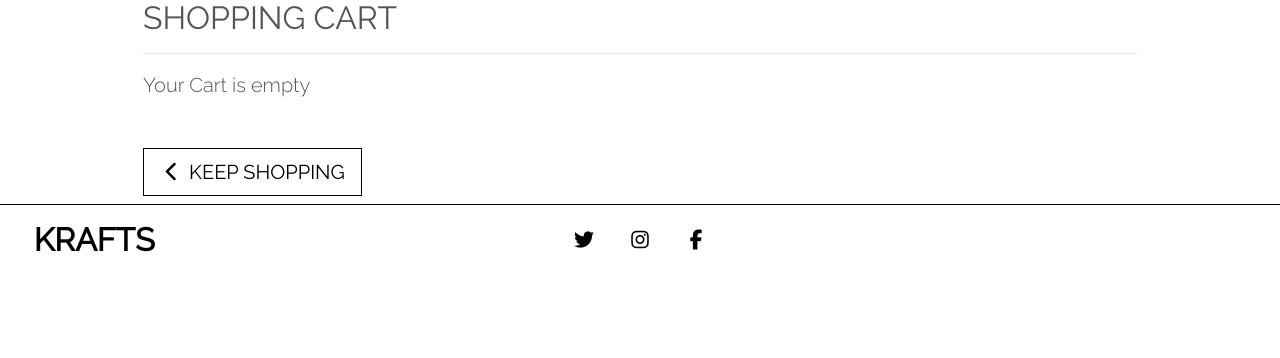
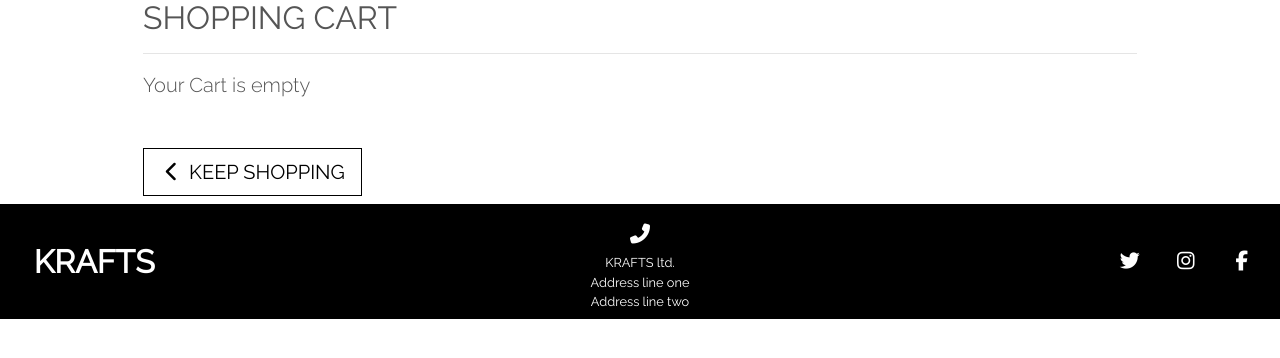
Before and after one commit to DarraghReid/krafts, a Django app: page /cart/ in a window 1280 px wide. Shown: the part 175-533 px from the top of the page. Run offline with Django 3.2, Linux system fonts and the light colour scheme; parts of the project's set-up code (start-up, migrations or seed data) failed here and were passed over; some libraries are stand-ins or nearby versions.

Commit message:
finish footer

```diff
--- a/templates/base.html
+++ b/templates/base.html
@@ -100,23 +100,44 @@
         {% endblock %}
 
         <!-- Footer -->
-        <footer class="row" id="footer">
-            <!-- Logo with link to home URL -->
-            <div class="col-2 py-3">
+        <footer class="row bg-black" id="footer">
+            <!-- COL1: Logo with link to home URL -->
+            <div class="col-2 py-3 d-flex align-items-center justify-content-center">
                 <a href="{% url 'home' %}" class="main-logo-link text-center">
-                    <h2 class="logo-font text-black my-0">
+                    <h2 class="logo-font text-white my-0">
                         <strong>
                             KRAFTS
                         </strong>
                     </h2>
                 </a>
             </div>
-            <!-- Social links -->
-            <div class="col-8">
+            <!-- COL2: Contact info -->
+            <div class="col-8 d-flex align-items-center justify-content-center">
+                <a class="text-white nav-link" href="{% url 'contact' %}" id="user-options">
+                    <div class="text-center">
+                        <div class="icon my-2">
+                            <i class="fas fa-phone-alt fa-lg"></i>
+                        </div>
+                        <small>
+                            <p class="my-0 ">
+                                KRAFTS ltd.
+                            </p>
+                            <p class="my-0 ">
+                                Address line one
+                            </p>
+                            <p class="my-0 ">
+                                Address line two
+                            </p>
+                        </small>
+                    </div>
+                </a>
+            </div>
+            <!-- COL3: Social links -->
+            <div class="col-2">
                 <ul class="list-inline list-unstyled mx-auto mb-2 d-flex align-items-center justify-content-center" id="social-links">
                     <!-- Twitter -->
                     <li class="list-inline-item mx-3">
-                        <a class="text-black" href="https://twitter.com/" target="_blank">
+                        <a class="text-white" href="https://twitter.com/" target="_blank">
                             <span class="icon">
                                 <i class="fab fa-twitter fa-lg"></i>
                             </span>
@@ -124,7 +145,7 @@
                     </li>
                     <!-- Instagram -->
                     <li class="list-inline-item mx-3">
-                        <a class="text-black" href="https://www.instagram.com/" target="_blank">
+                        <a class="text-white" href="https://www.instagram.com/" target="_blank">
                             <span class="icon">
                                 <i class="fab fa-instagram fa-lg"></i>
                             </span>
@@ -132,7 +153,7 @@
                     </li>
                     <!-- Facebook -->
                     <li class="list-inline-item mx-3">
-                        <a class="text-black" href="https://www.facebook.com/" target="_blank">
+                        <a class="text-white" href="https://www.facebook.com/" target="_blank">
                             <span class="icon">
                                 <i class="fab fa-facebook-f fa-lg"></i>
                             </span>
@@ -140,7 +161,6 @@
                     </li>
                 </ul>
             </div>
-            <div class="col-2"></div>
 
         </footer>
 
```
